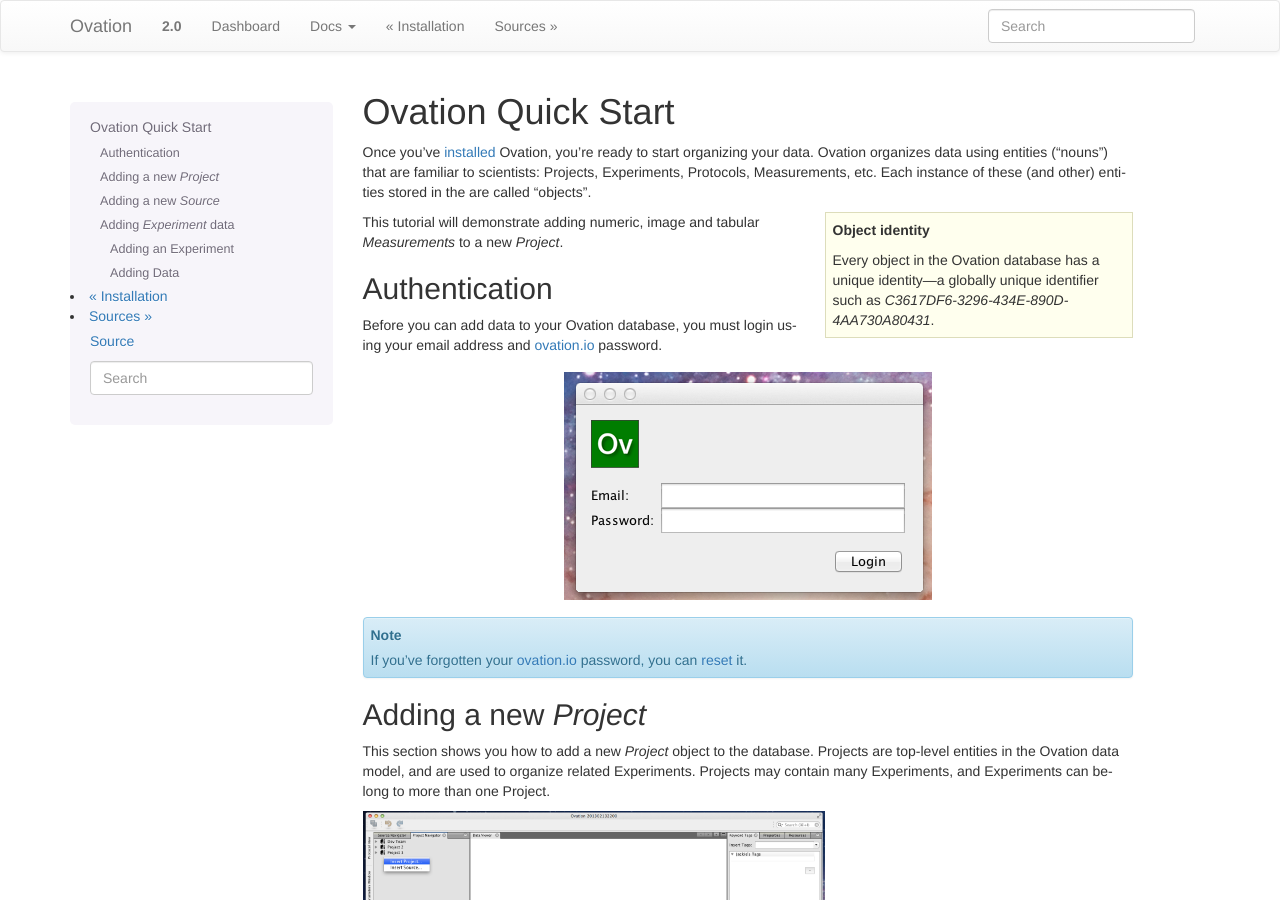
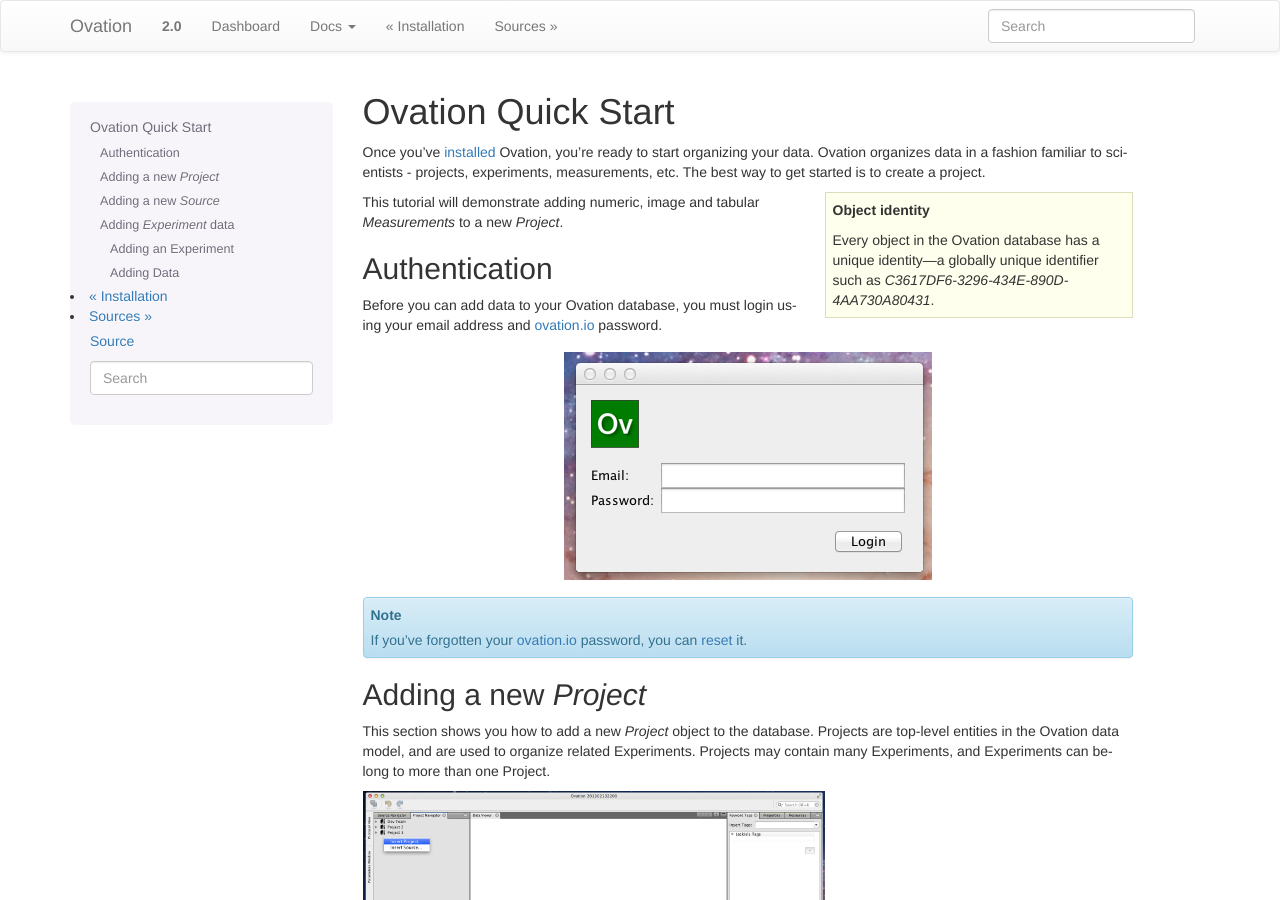
Before and after one commit to physion/ovation-docs, a Sphinx documentation site: the page built from source/quick_start.rst, in a window 1280 px wide and 900 px high. Built offline with Sphinx 7.4.7, drawn with Linux system fonts in a browser that asks for light colours.

Commit message:
Update quick_start.rst

```diff
--- a/source/quick_start.rst
+++ b/source/quick_start.rst
@@ -4,7 +4,7 @@
 Ovation Quick Start
 *******************
 
-Once you've :ref:`installed <doc-installation>` Ovation, you're ready to start organizing your data. Ovation organizes data using entities ("nouns") that are familiar to scientists: Projects, Experiments, Protocols, Measurements, etc. Each instance of these (and other) entities stored in the are called "objects".
+Once you've :ref:`installed <doc-installation>` Ovation, you're ready to start organizing your data. Ovation organizes data in a fashion familiar to scientists - projects, experiments, measurements, etc.  The best way to get started is to create a project.
 
 .. sidebar:: Object identity
 
```
